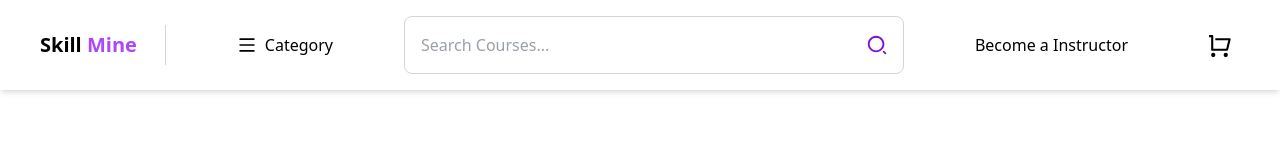
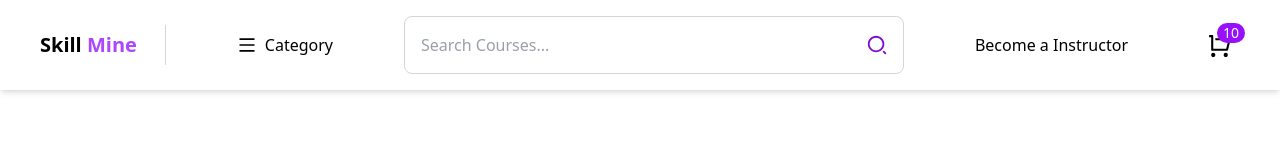
Before and after one commit to Divyadharshana5/Skill-mine, a React (Vite) app: page / in a window 1280 px wide. Shown: the top 160 px of the page. Built offline with nearby package versions, Linux system fonts and the light colour scheme.

Commit message:
update Navbar.jsx

```diff
--- a/src/Components/Navbar.jsx
+++ b/src/Components/Navbar.jsx
@@ -89,7 +89,7 @@ const Navbar = () => {
         <div className="flex items-center gap-4 min-h-[40px]">
           <Link to="#" className="cursor-pointer relative p-2">
             <RiShoppingCartLine color="#000" size={25} />
-            <span className="flex items-center justify-center absolute top-[-2px] right-[-5px] bg:purple-600 text-white text-sm font-medium p-1.5 rounded-full h-[20px] w-fit">
+            <span className="flex items-center justify-center absolute top-[-2px] right-[-5px] bg-purple-600 text-white text-sm font-medium p-1.5 rounded-full h-[20px] w-fit">
               10
             </span>
           </Link>
```
